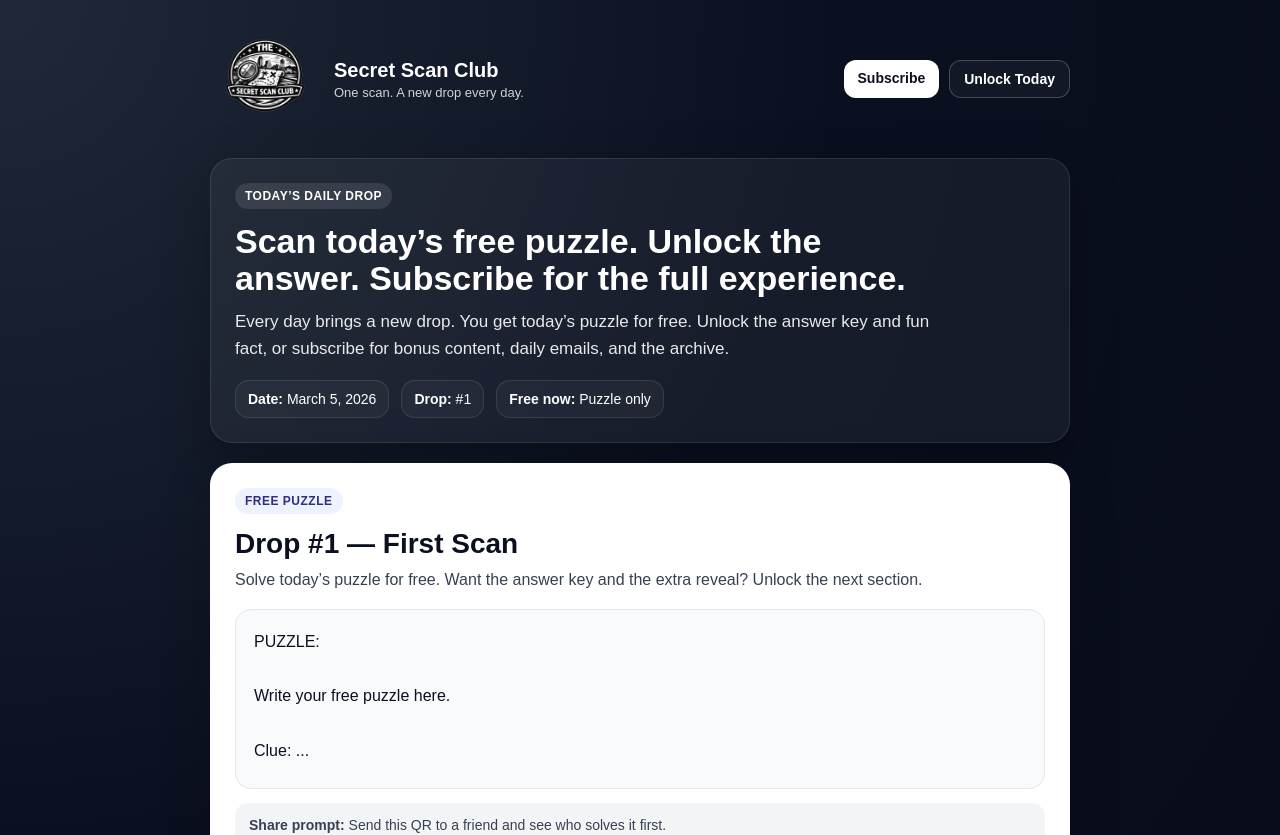
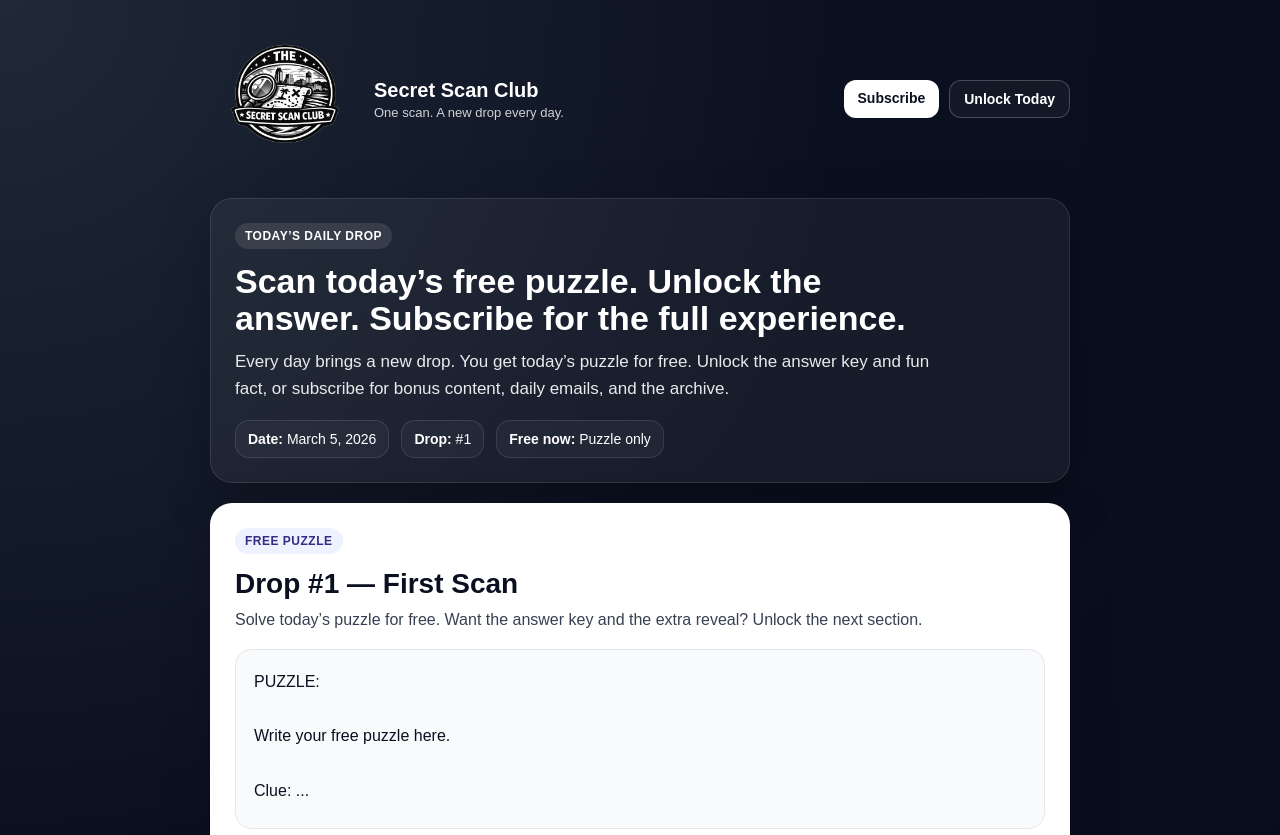
Before and after one commit to ryanc192/secretscanclub.com, a Next.js app: page /scan in a window 1280 px wide. Shown: the top 835 px of the page. Built offline with nearby package versions, Linux system fonts and the light colour scheme.

Commit message:
Update page.tsx

```diff
--- a/app/scan/page.tsx
+++ b/app/scan/page.tsx
@@ -90,8 +90,8 @@ export default function ScanPage() {
         }
 
         .brand-logo {
-          width: 110px;
-          height: 110px;
+          width: 150px;
+          height: 150px;
           overflow: hidden;
           flex-shrink: 0;
         }
@@ -472,8 +472,8 @@ export default function ScanPage() {
                 <Image
                     src="/ssc-logo.png"
                     alt="Secret Scan Club logo"
-                    width={110}
-                    height={110}
+                    width={150}
+                    height={150}
                     style={{ width: "100%", height: "100%", objectFit: "contain" }}
                     priority
                   />
```
